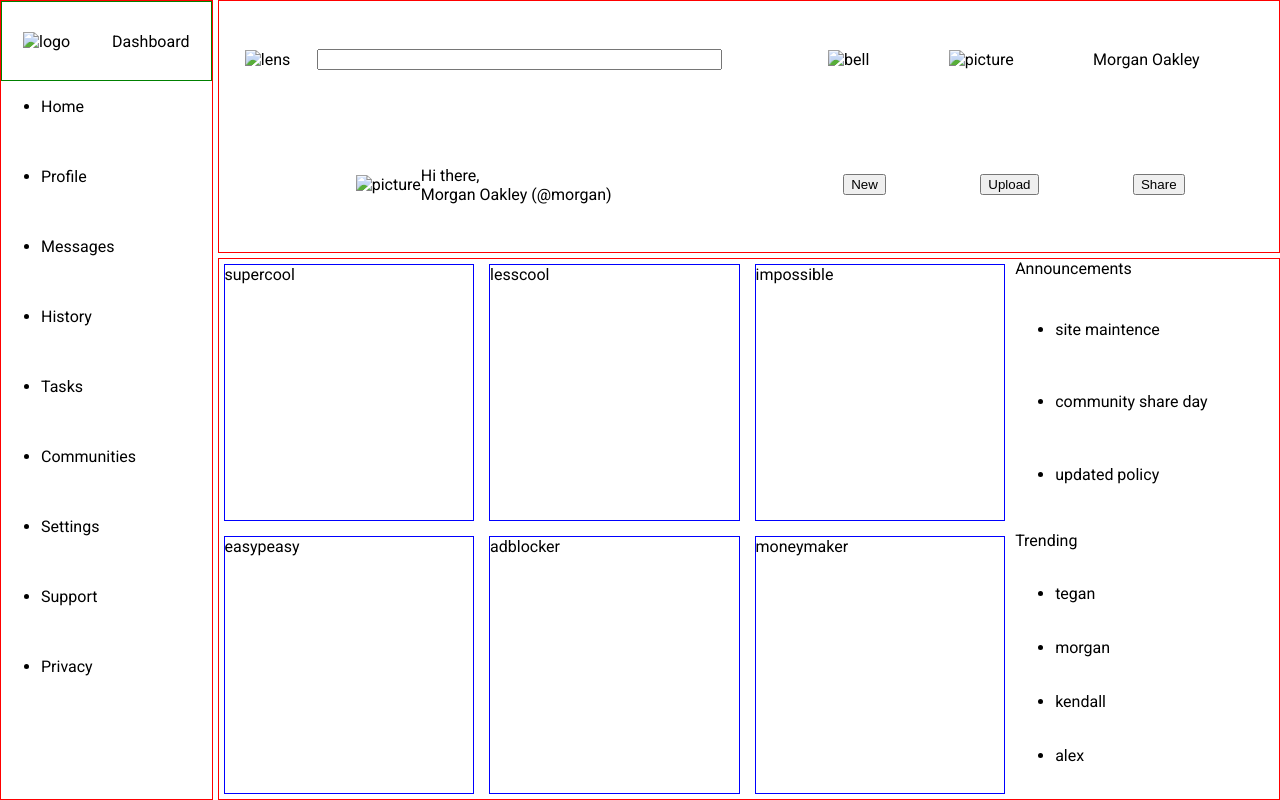
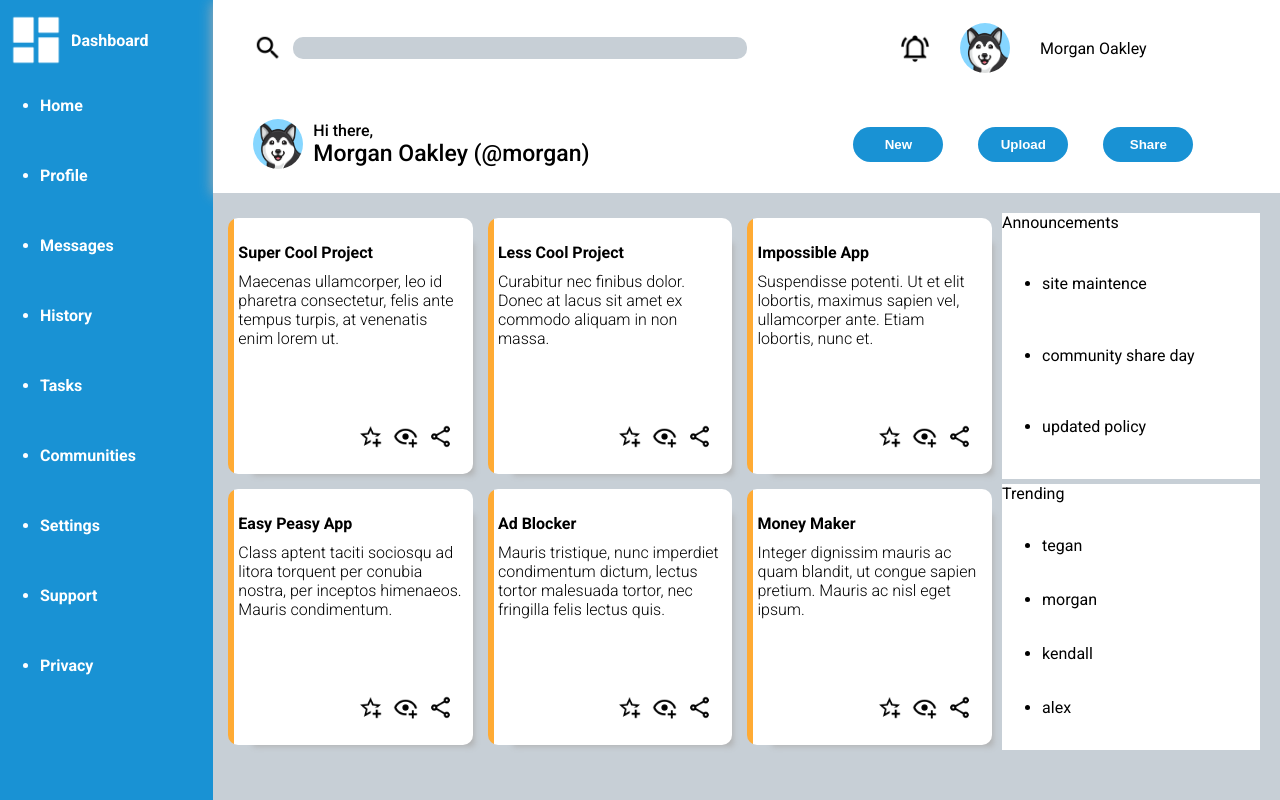
Before and after one commit to solszym/admin-dashboard, a plain HTML site: page index.html in a window 1280 px wide. Drawn offline with Linux system fonts and the light colour scheme.

Commit message:
added some css

```diff
--- a/index.html
+++ b/index.html
@@ -16,7 +16,7 @@
   <body>
     <div id="sidebar">
       <div id="title">
-        <img src="" alt="logo" />
+        <img src="img/view-dashboard.png" alt="logo" />
         <div id="name">Dashboard</div>
       </div>
       <ul>
@@ -33,19 +33,19 @@
     </div>
     <div id="header">
       <div id="searchbar" class="header-items">
-        <img src="" alt="lens" />
+        <img src="img/magnify.png" alt="lens" id="lens" />
         <input type="text" id="searchfield" />
       </div>
       <div id="profile" class="header-items">
-        <img src="" alt="bell" />
-        <img src="" alt="picture" />
+        <img src="img/bell-ring-outline.png" alt="bell" id="bell" />
+        <img src="img/huskyprof.png" alt="picture" class="huskyprof" />
         Morgan Oakley
       </div>
       <div id="hithere" class="header-items">
-        <img src="" alt="picture" />
+        <img src="img/huskyprof.png" alt="picture" class="huskyprof" />
         <div id="prof-right">
-          <div>Hi there,</div>
-          <div>Morgan Oakley (@morgan)</div>
+          <div id="hiprof">Hi there,</div>
+          <div id="nameprof">Morgan Oakley (@morgan)</div>
         </div>
       </div>
       <div id="post" class="header-items">
@@ -56,12 +56,102 @@
     </div>
     <div id="content">
       <div id="projects">
-        <div class="cards">supercool</div>
-        <div class="cards">lesscool</div>
-        <div class="cards">impossible</div>
-        <div class="cards">easypeasy</div>
-        <div class="cards">adblocker</div>
-        <div class="cards">moneymaker</div>
+        <div class="cards">
+          <div class="cardtext">
+            <div class="heading">Super Cool Project</div>
+            <div class="text">
+              Maecenas ullamcorper, leo id pharetra consectetur, felis ante
+              tempus turpis, at venenatis enim lorem ut.
+            </div>
+          </div>
+          <div class="icons">
+            <div class="iconlist">
+              <img src="img/star-plus-outline.png" alt="star" />
+              <img src="img/eye-plus-outline.png" alt="eye" />
+              <img src="img/share-variant-outline.png" alt="share" />
+            </div>
+          </div>
+        </div>
+        <div class="cards">
+          <div class="cardtext">
+            <div class="heading">Less Cool Project</div>
+            <div class="text">
+              Curabitur nec finibus dolor. Donec at lacus sit amet ex commodo
+              aliquam in non massa.
+            </div>
+          </div>
+          <div class="icons">
+            <div class="iconlist">
+              <img src="img/star-plus-outline.png" alt="star" />
+              <img src="img/eye-plus-outline.png" alt="eye" />
+              <img src="img/share-variant-outline.png" alt="share" />
+            </div>
+          </div>
+        </div>
+        <div class="cards">
+          <div class="cardtext">
+            <div class="heading">Impossible App</div>
+            <div class="text">
+              Suspendisse potenti. Ut et elit lobortis, maximus sapien vel,
+              ullamcorper ante. Etiam lobortis, nunc et.
+            </div>
+          </div>
+          <div class="icons">
+            <div class="iconlist">
+              <img src="img/star-plus-outline.png" alt="star" />
+              <img src="img/eye-plus-outline.png" alt="eye" />
+              <img src="img/share-variant-outline.png" alt="share" />
+            </div>
+          </div>
+        </div>
+        <div class="cards">
+          <div class="cardtext">
+            <div class="heading">Easy Peasy App</div>
+            <div class="text">
+              Class aptent taciti sociosqu ad litora torquent per conubia
+              nostra, per inceptos himenaeos. Mauris condimentum.
+            </div>
+          </div>
+          <div class="icons">
+            <div class="iconlist">
+              <img src="img/star-plus-outline.png" alt="star" />
+              <img src="img/eye-plus-outline.png" alt="eye" />
+              <img src="img/share-variant-outline.png" alt="share" />
+            </div>
+          </div>
+        </div>
+        <div class="cards">
+          <div class="cardtext">
+            <div class="heading">Ad Blocker</div>
+            <div class="text">
+              Mauris tristique, nunc imperdiet condimentum dictum, lectus tortor
+              malesuada tortor, nec fringilla felis lectus quis.
+            </div>
+          </div>
+          <div class="icons">
+            <div class="iconlist">
+              <img src="img/star-plus-outline.png" alt="star" />
+              <img src="img/eye-plus-outline.png" alt="eye" />
+              <img src="img/share-variant-outline.png" alt="share" />
+            </div>
+          </div>
+        </div>
+        <div class="cards">
+          <div class="cardtext">
+            <div class="heading">Money Maker</div>
+            <div class="text">
+              Integer dignissim mauris ac quam blandit, ut congue sapien
+              pretium. Mauris ac nisl eget ipsum.
+            </div>
+          </div>
+          <div class="icons">
+            <div class="iconlist">
+              <img src="img/star-plus-outline.png" alt="star" />
+              <img src="img/eye-plus-outline.png" alt="eye" />
+              <img src="img/share-variant-outline.png" alt="share" />
+            </div>
+          </div>
+        </div>
       </div>
       <div id="announcements">
         Announcements
--- a/style.css
+++ b/style.css
@@ -3,14 +3,14 @@ body {
     margin: 0;
     min-height: 100vh;
     display: grid;
-    gap: 5px;
+
     grid-template-columns: 1fr 5fr;
 }
 
 #sidebar,
 #header,
 #content {
-    border: 1px solid red;
+    /* border: 1px solid red; */
 }
 
 #sidebar {
@@ -18,15 +18,26 @@ body {
     grid-row: 1 / 3;
     display: grid;
     grid-template-rows: 80px 1fr;
+    background-color: rgba(25,146,212,255);
+    color: white;
+    font-weight: bold;
+}
+
+#title > img {
+    height: 60px;
 }
 
 #title {
-    border: 1px solid green;
+    /* border: 1px solid green; */
     display: grid;
     grid-auto-flow: column;
+    grid-template-columns: 1fr 2fr;
     align-items: center;
     justify-items: center;
+}
 
+#name {
+    justify-self: left;
 }
 
 #sidebar > ul {
@@ -59,7 +70,8 @@ body {
     display: grid;
     grid-template-columns: repeat(auto-fill, minmax(max(var(--grid-item--min-width), var(--grid-item--max-width)), 1fr));
     grid-gap: var(--grid-layout-gap);
-
+    box-shadow: 0px 2px 13px rgb(175 175 175);
+    padding-left: 40px;
 }
 
 .header-items {
@@ -73,24 +85,48 @@ body {
 #searchbar {
     display: flex;
     align-items: center;
-    justify-content: space-evenly;
+    justify-content: left;
+    gap: 10px;
+}
+
+#lens {
+    height: 30px;
 }
 
 #searchfield {
-    width: 75%;
+    width: 100%;
+    border: none;
+    border-radius: 10px;
+    background-color: rgb(199, 207, 214);
+    height: 20px;
+    margin-right: 20px;
+
 }
 
 #profile {
     display: flex;
     align-items: center;
-    justify-content: space-evenly;
+    justify-content: center;
+    gap: 30px;
 
+}
+
+.huskyprof {
+    height: 50px;
+    width: 50px;
+    border-radius: 50px;
+    object-fit: cover
+}
+
+#bell {
+    height: 30px;
 }
 
 #hithere {
     display: flex;
-    justify-content: center;
+    justify-content: left;
     align-items: center;
+    gap: 10px;
 }
 
 #prof-right {
@@ -98,10 +134,30 @@ body {
     flex-direction: column;
 }
 
+#hiprof {
+    font-weight: 500;
+}
+
+#nameprof {
+    font-weight: 500;
+    font-size: 23px;
+}
+
 #post {
     display: flex;
-    justify-content: space-evenly;
+    justify-content: center;
     align-items: center;
+    gap: 35px;
+}
+
+#post > button {
+    background-color: rgba(25,146,212,255);
+    color: white;
+    border: none;
+    border-radius: 50px;
+    height: 35px;
+    width: 90px;
+    font-weight: 600;
 }
 
 #content {
@@ -110,6 +166,8 @@ body {
     gap: 5px;
     grid-template-columns: 3fr 1fr;
     grid-template-rows: 1fr 1fr;
+    background-color: rgb(199, 207, 214);
+    padding: 20px 20px 50px 10px;
 }
 
 #projects {
@@ -121,9 +179,47 @@ body {
 }
 
 .cards {
-    border: 1px solid blue;
+    /* border: 1px solid blue; */
     min-height: 200px;
     margin: 5px;
+    box-shadow: 13px 13px 6px -12px rgba(175, 175, 175, 1);
+    border-radius: 10px;
+    background-color: white;
+    padding: 25px 10px 25px 10px;
+    display: flex;
+    flex-direction: column;
+    align-items: flex-start;
+    justify-content: space-between;
+    background-image: -webkit-linear-gradient(left, rgba(255, 149, 0, 0.796), rgba(255, 149, 0, 0.796) 2.5%, transparent 2%, transparent 100%);
+}
+
+.cardtext {
+    display: flex;
+    flex-direction: column;
+    gap: 10px;
+}
+
+.heading {
+    font-weight: bold;
+}
+
+.text {
+    font-weight: 300;
+}
+
+.icons {
+    width: 100%;
+}
+
+.iconlist {
+    display: flex;
+    justify-content: flex-end;
+    gap: 10px;
+    padding-right: 10px;
+}
+
+.icons img {
+    height: 25px;
 }
 
 #announcements {
@@ -131,6 +227,7 @@ body {
     grid-row: 1 / 2;
     display: grid;
     grid-template-rows: auto 1fr;
+    background-color: white;
 }
 
 #announcements > ul {
@@ -144,6 +241,7 @@ body {
     grid-row: 2 / 3;
     display: grid;
     grid-template-rows: auto 1fr;
+    background-color: white;
 
 }
 
```
Also changed, not shown: img/bell-ring-outline.png (added), img/eye-plus-outline.png (added), img/huskyprof.png (added), img/magnify.png (added), img/share-variant-outline.png (added), img/star-plus-outline.png (added), img/view-dashboard.png (added).
